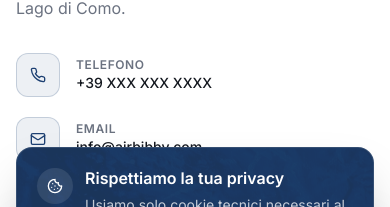
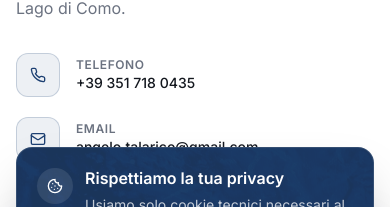
Before and after one commit to crapotca2/hostinglakecomo, a Next.js app: page /contact in a window 390 px wide. Shown: the part 393-600 px from the top of the page. Built offline with nearby package versions, Linux system fonts and the light colour scheme.

Commit message:
data: real contacts (+39 351 718 0435 / angelo.talarico@gmail.com) replace placeholders, footer phone/email now clickable

```diff
--- a/src/app/(dashboard)/dashboard/settings/page.tsx
+++ b/src/app/(dashboard)/dashboard/settings/page.tsx
@@ -60,7 +60,7 @@ export default function SettingsPage() {
             <label className="text-sm font-medium mb-1.5 block">Telefono</label>
             <input
               type="tel"
-              defaultValue="+39 XXX XXX XXXX"
+              placeholder="+39 ___ ___ ____"
               className="w-full rounded-lg border border-border px-4 py-2.5 text-sm focus:outline-none focus:ring-2 focus:ring-primary/30"
             />
           </div>
--- a/src/app/(public)/contact/page.tsx
+++ b/src/app/(public)/contact/page.tsx
@@ -187,7 +187,7 @@ export default function ContactPage() {
               </p>
               <div className="space-y-5">
                 <a
-                  href="tel:+39031547xxxx"
+                  href="tel:+393517180435"
                   className="flex items-center gap-4 group"
                 >
                   <div className="h-11 w-11 rounded-xl bg-primary/[0.08] border border-primary/20 flex items-center justify-center shrink-0 group-hover:bg-primary/[0.12] transition-colors">
@@ -198,12 +198,12 @@ export default function ContactPage() {
                       Telefono
                     </div>
                     <div className="text-sm font-medium text-foreground group-hover:text-primary transition-colors">
-                      +39 XXX XXX XXXX
+                      +39 351 718 0435
                     </div>
                   </div>
                 </a>
                 <a
-                  href="mailto:info@airbibby.com"
+                  href="mailto:angelo.talarico@gmail.com"
                   className="flex items-center gap-4 group"
                 >
                   <div className="h-11 w-11 rounded-xl bg-primary/[0.08] border border-primary/20 flex items-center justify-center shrink-0 group-hover:bg-primary/[0.12] transition-colors">
@@ -214,7 +214,7 @@ export default function ContactPage() {
                       Email
                     </div>
                     <div className="text-sm font-medium text-foreground group-hover:text-primary transition-colors">
-                      info@airbibby.com
+                      angelo.talarico@gmail.com
                     </div>
                   </div>
                 </a>
--- a/src/app/(public)/cookies/page.tsx
+++ b/src/app/(public)/cookies/page.tsx
@@ -180,10 +180,10 @@ export default function CookiePolicyPage() {
               Per qualunque richiesta relativa alla presente Cookie Policy e
               possibile scrivere a{" "}
               <a
-                href="mailto:info@airbibby.com"
+                href="mailto:angelo.talarico@gmail.com"
                 className="text-primary hover:underline"
               >
-                info@airbibby.com
+                angelo.talarico@gmail.com
               </a>
               . La presente informativa puo essere aggiornata in qualunque
               momento; la versione vigente e sempre disponibile su questa
--- a/src/app/(public)/note-legali/page.tsx
+++ b/src/app/(public)/note-legali/page.tsx
@@ -58,12 +58,12 @@ export default function NoteLegaliPage() {
               e ai Servizi e possibile utilizzare i seguenti recapiti:
               indirizzo email{" "}
               <a
-                href="mailto:info@airbibby.com"
+                href="mailto:angelo.talarico@gmail.com"
                 className="text-primary hover:underline"
               >
-                info@airbibby.com
+                angelo.talarico@gmail.com
               </a>
-              , telefono <strong>+39 031 547 8072</strong>, indirizzo postale{" "}
+              , telefono <strong>+39 351 718 0435</strong>, indirizzo postale{" "}
               <strong>Via Maurizio Monti 46, 22100 Como, Italia</strong>.
             </p>
           </section>
--- a/src/app/(public)/privacy/page.tsx
+++ b/src/app/(public)/privacy/page.tsx
@@ -49,10 +49,10 @@ export default function PrivacyPolicyPage() {
               richiesta in materia di protezione dei dati personali e possibile
               scrivere all&apos;indirizzo{" "}
               <a
-                href="mailto:info@airbibby.com"
+                href="mailto:angelo.talarico@gmail.com"
                 className="text-primary hover:underline"
               >
-                info@airbibby.com
+                angelo.talarico@gmail.com
               </a>
               . Non e nominato un Responsabile della Protezione dei Dati (DPO)
               ai sensi dell&apos;art. 37 GDPR in quanto non ricorrono i presupposti
@@ -165,10 +165,10 @@ export default function PrivacyPolicyPage() {
               sottoposto a decisioni automatizzate. Le richieste possono essere
               inviate all&apos;indirizzo{" "}
               <a
-                href="mailto:info@airbibby.com"
+                href="mailto:angelo.talarico@gmail.com"
                 className="text-primary hover:underline"
               >
-                info@airbibby.com
+                angelo.talarico@gmail.com
               </a>{" "}
               e verranno evase entro un mese dalla ricezione, prorogabile di due
               mesi in caso di richieste particolarmente complesse.
--- a/src/app/(public)/terms/page.tsx
+++ b/src/app/(public)/terms/page.tsx
@@ -169,10 +169,10 @@ export default function TermsPage() {
               Per qualunque richiesta relativa ai presenti Termini di Servizio
               e possibile scrivere a{" "}
               <a
-                href="mailto:info@airbibby.com"
+                href="mailto:angelo.talarico@gmail.com"
                 className="text-primary hover:underline"
               >
-                info@airbibby.com
+                angelo.talarico@gmail.com
               </a>
               .
             </p>
--- a/src/components/public/footer.tsx
+++ b/src/components/public/footer.tsx
@@ -102,11 +102,21 @@ export function Footer() {
             <ul className="space-y-3 text-sm text-white/75">
               <li className="flex items-start gap-2.5">
                 <Phone className="h-4 w-4 mt-0.5 shrink-0 text-white/90" />
-                <span>+39 031 547 8072</span>
+                <a
+                  href="tel:+393517180435"
+                  className="hover:text-white transition-colors"
+                >
+                  +39 351 718 0435
+                </a>
               </li>
               <li className="flex items-start gap-2.5">
                 <Mail className="h-4 w-4 mt-0.5 shrink-0 text-white/90" />
-                <span>info@airbibby.com</span>
+                <a
+                  href="mailto:angelo.talarico@gmail.com"
+                  className="hover:text-white transition-colors break-all"
+                >
+                  angelo.talarico@gmail.com
+                </a>
               </li>
             </ul>
             <Link
```
